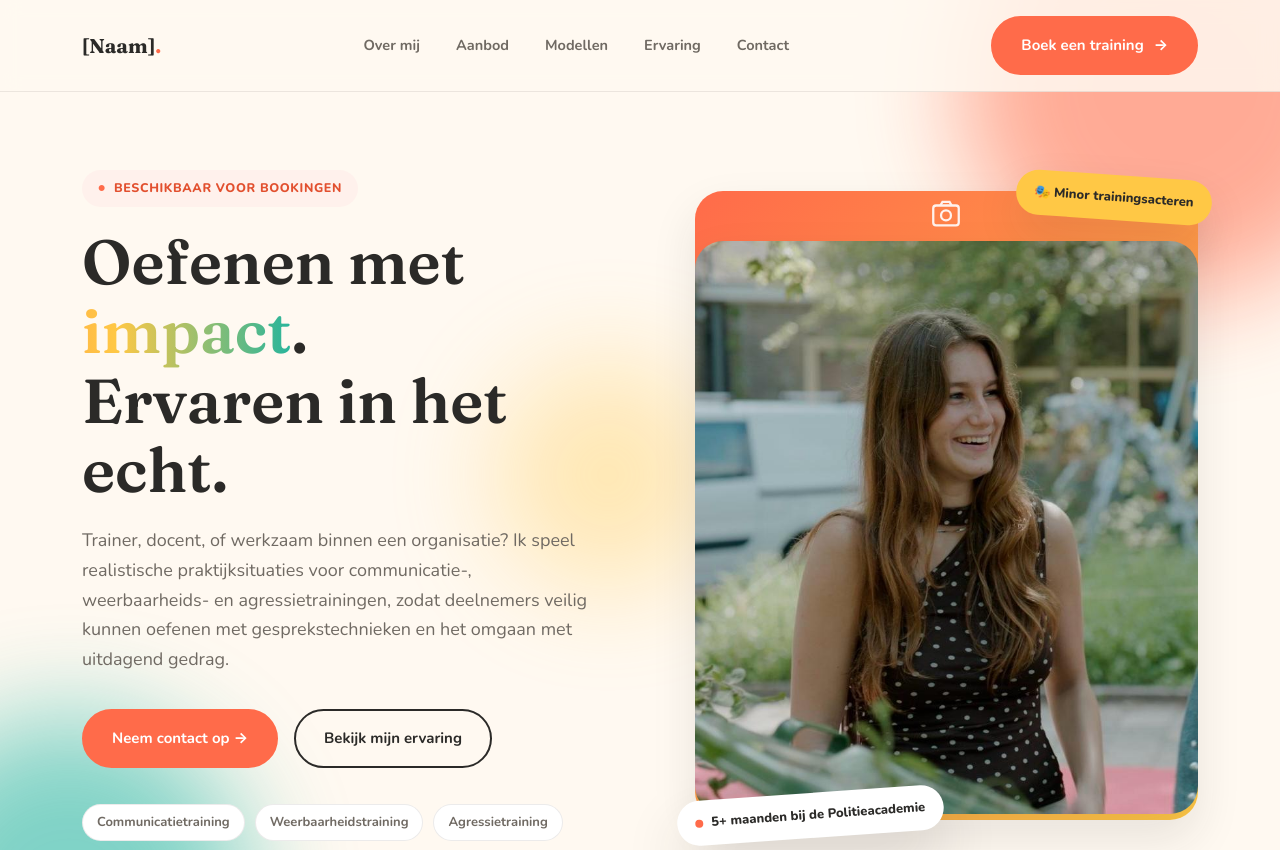
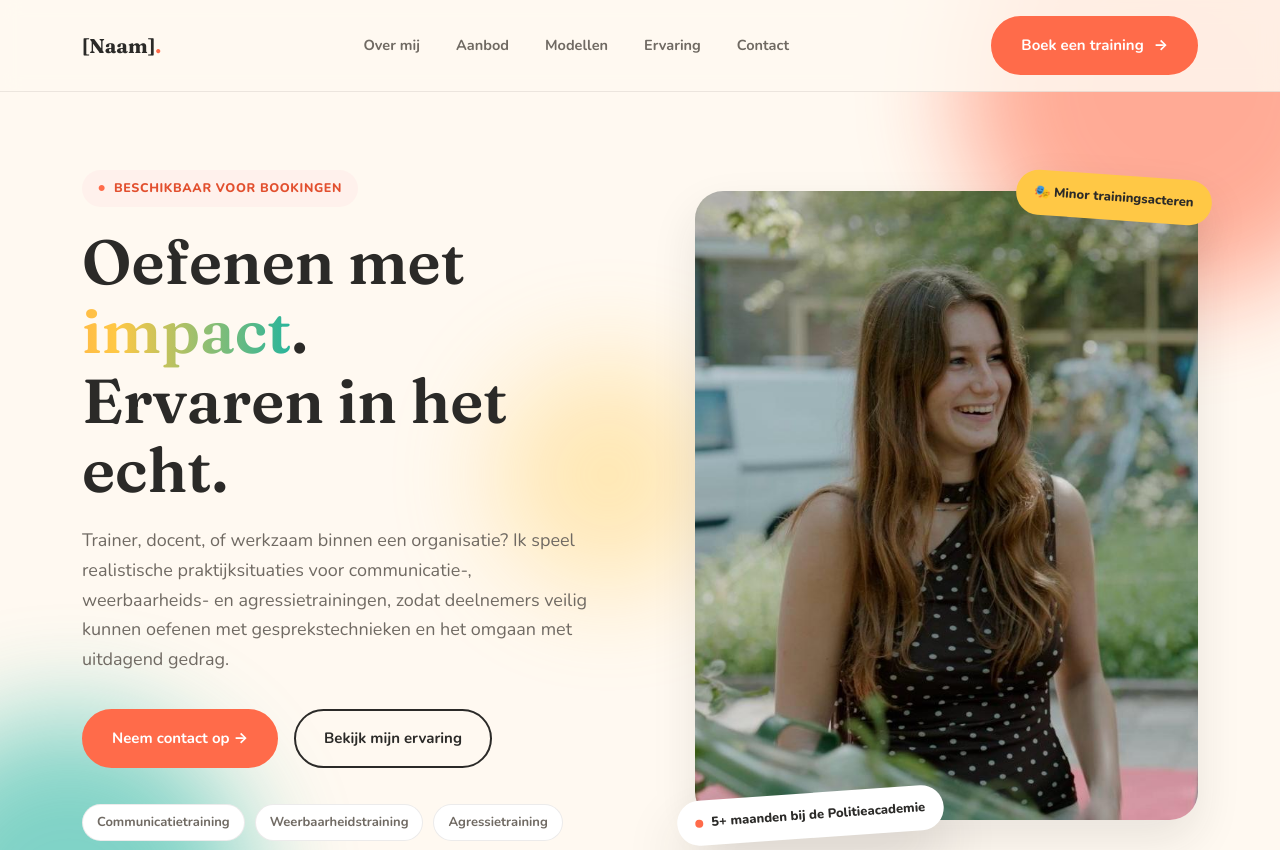
Before and after one commit to BIPBRUS/BipBrussel, a plain HTML site: page index.html in a window 1280 px wide. Shown: the top 850 px of the page. Drawn offline with nearby package versions, Linux system fonts and the light colour scheme.

Commit message:
Update index.html

```diff
--- a/index.html
+++ b/index.html
@@ -259,6 +259,7 @@
   }
   .hero-photo-wrap{position:relative;}
   .hero-photo{aspect-ratio:4/5; width:100%;}
+  .hero-photo img{object-position:center 40%;}
   .hero-photo-wrap .sticker{bottom:-18px; left:-18px;}
   .hero-photo-wrap .sticker.s2{top:-16px; right:-14px; bottom:auto; left:auto; transform:rotate(4deg); background:var(--yellow); box-shadow:var(--shadow);}
   .sticker{white-space:nowrap;}
@@ -446,11 +447,8 @@
         </div>
       </div>
       <div class="hero-photo-wrap">
-        <div class="photo p1 hero-photo">
-          <svg viewBox="0 0 24 24" fill="none" stroke="currentColor" stroke-width="1.6"><rect x="3" y="6" width="18" height="14" rx="2"/><circle cx="12" cy="13" r="3.5"/><path d="M8 6l1.5-2.5h5L16 6"/></svg>
-          <div class="photo">
-          <img src="images/portretfoto eline.jpeg" alt="">
-          </div>
+        <div class="photo hero-photo">
+          <img src="images/portretfoto eline.jpeg" alt="Eline Rorije - trainingsacteur">
         </div>
         <div class="sticker"><i></i> 5+ maanden bij de Politieacademie</div>
         <div class="sticker s2">🎭 Minor trainingsacteren</div>
```
